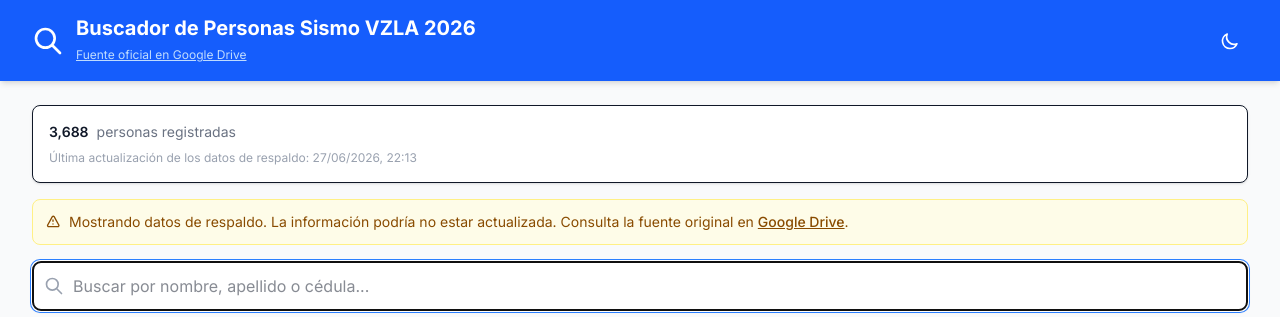
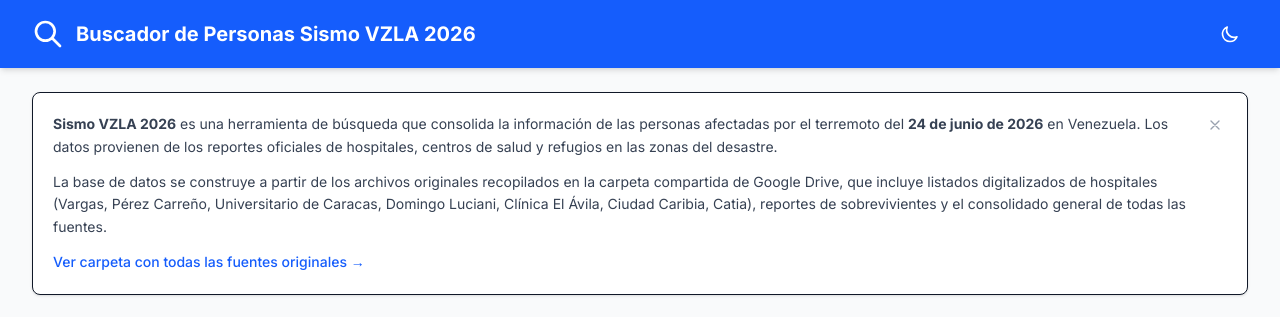
Before and after one commit to alvarosdev0/SISMO-2026-VZLA, a Next.js app: page / in a window 1280 px wide. Shown: the top 317 px of the page. Built offline with nearby package versions, Linux system fonts and the light colour scheme; no server answers.

Commit message:
feat: update README and add LandingHero component for enhanced user information

```diff
--- a/src/app/page.tsx
+++ b/src/app/page.tsx
@@ -8,6 +8,7 @@
 import { FilterPanel } from '@/components/FilterPanel'
 import { ResultList } from '@/components/ResultList'
 import { PersonDetailModal } from '@/components/PersonDetailModal'
+import { LandingHero } from '@/components/LandingHero'
 
 export default function Home() {
   const {
@@ -62,6 +63,7 @@
 
   return (
     <div>
+      <LandingHero />
       <StatsBar total={people.length} filtered={filtered.length} updatedAt={updatedAt} isFallback={isFallback} />
       {isFallback && (
         <div className="bg-yellow-50 dark:bg-yellow-900/30 border border-yellow-200 dark:border-yellow-700 rounded-lg p-3 mb-4 text-sm text-yellow-800 dark:text-yellow-200 flex items-center gap-2">
--- /dev/null
+++ b/src/components/LandingHero.tsx
@@ -0,0 +1,38 @@
+'use client'
+
+import { useState } from 'react'
+
+export function LandingHero() {
+  const [showInfo, setShowInfo] = useState(true)
+
+  if (!showInfo) return null
+
+  return (
+    <div className="bg-white dark:bg-gray-900 rounded-lg shadow-sm border dark:border-gray-800 p-5 mb-6">
+      <div className="flex justify-between items-start gap-4">
+        <div className="space-y-3 text-sm text-gray-700 dark:text-gray-300 leading-relaxed">
+          <p>
+            <strong>Sismo VZLA 2026</strong> es una herramienta de búsqueda que consolida la información de las personas afectadas por el terremoto del <strong>24 de junio de 2026</strong> en Venezuela. Los datos provienen de los reportes oficiales de hospitales, centros de salud y refugios en las zonas del desastre.
+          </p>
+          <p>
+            La base de datos se construye a partir de los archivos originales recopilados en la carpeta compartida de Google Drive, que incluye listados digitalizados de hospitales (Vargas, Pérez Carreño, Universitario de Caracas, Domingo Luciani, Clínica El Ávila, Ciudad Caribia, Catia), reportes de sobrevivientes y el consolidado general de todas las fuentes.
+          </p>
+          <p>
+            <a href="https://drive.google.com/drive/folders/1o36ifaRz45kAs5rKzci49aD0mP5JB_YI" target="_blank" rel="noopener noreferrer" className="text-blue-600 dark:text-blue-400 hover:underline font-medium">
+              Ver carpeta con todas las fuentes originales →
+            </a>
+          </p>
+        </div>
+        <button
+          onClick={() => setShowInfo(false)}
+          className="text-gray-400 hover:text-gray-600 dark:hover:text-gray-300 p-1 flex-shrink-0"
+          aria-label="Cerrar"
+        >
+          <svg className="w-4 h-4" fill="none" stroke="currentColor" viewBox="0 0 24 24">
+            <path strokeLinecap="round" strokeLinejoin="round" strokeWidth={2} d="M6 18L18 6M6 6l12 12" />
+          </svg>
+        </button>
+      </div>
+    </div>
+  )
+}
--- a/src/components/Layout.tsx
+++ b/src/components/Layout.tsx
@@ -14,9 +14,6 @@
             </svg>
             <div className="flex-1">
               <h1 className="text-xl font-bold leading-tight">Buscador de Personas Sismo VZLA 2026</h1>
-              <a href="https://drive.google.com/drive/folders/1o36ifaRz45kAs5rKzci49aD0mP5JB_YI" target="_blank" rel="noopener noreferrer" className="text-blue-200 hover:text-white text-xs underline">
-                Fuente oficial en Google Drive
-              </a>
             </div>
             <ThemeToggle />
           </div>
```
Also changed, not shown: 1 other file (tests, documents, lock files or other folders).
